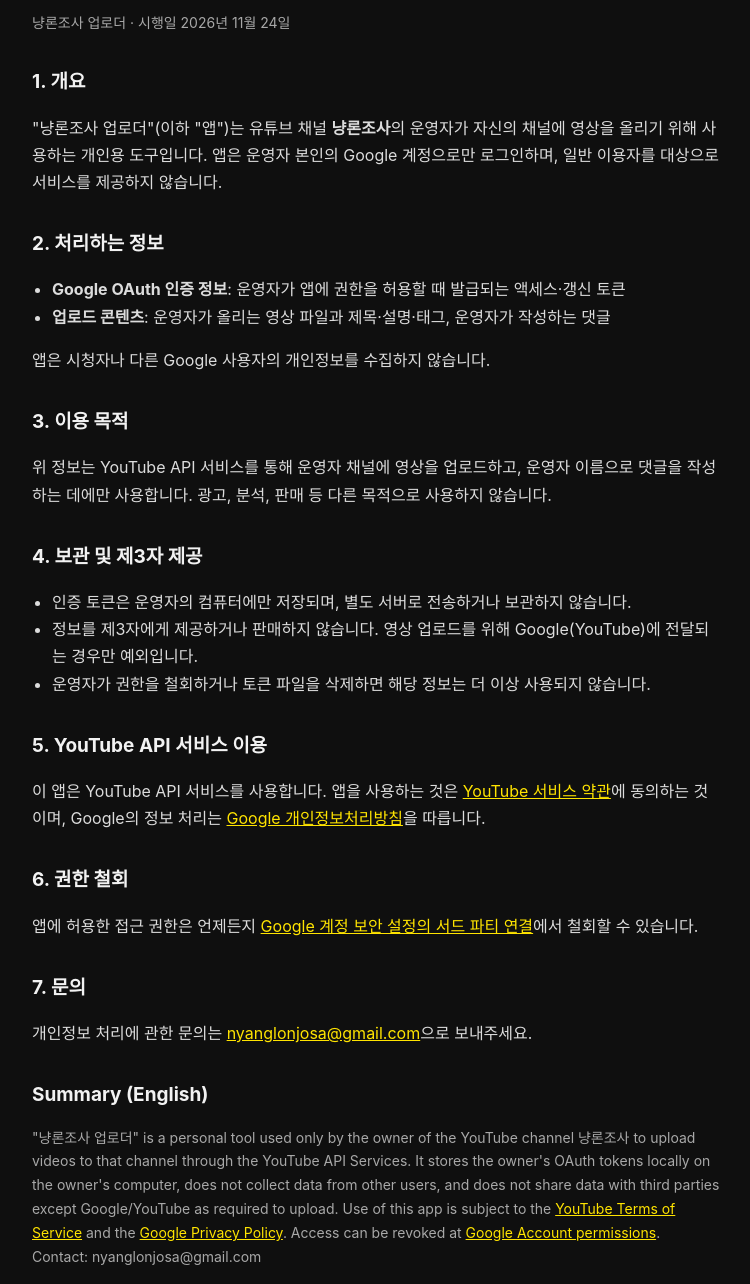
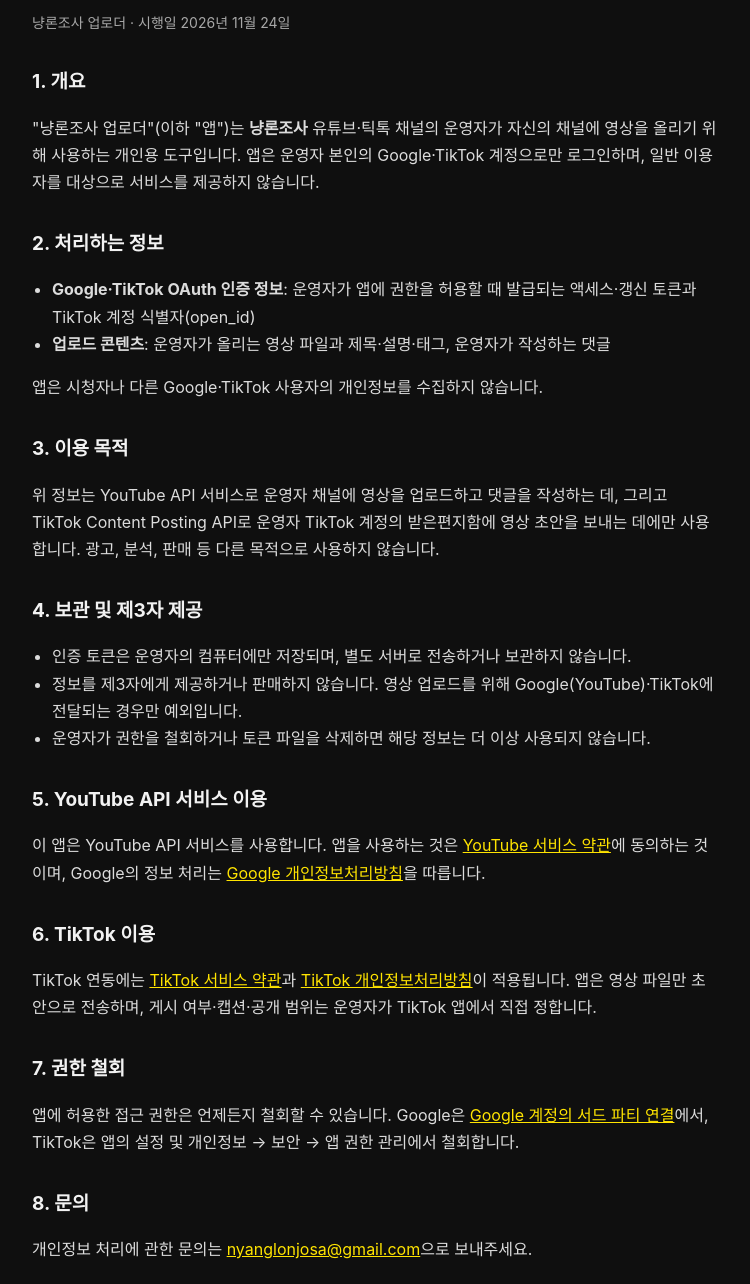
Before and after one commit to tnstjddlrl/nyanglonjosa-site, a plain HTML site: page privacy.html in a window 1280 px wide. Shown: the part 176-1460 px from the top of the page, without its empty margins (264-1014 px from the left). Drawn offline with Linux system fonts and the light colour scheme.

Commit message:
틱톡 연동 내용을 개인정보처리방침·약관에 추가하고 틱톡 URL 확인 파일 등록
Co-Authored-By: Claude Opus 5.5 <noreply@anthropic.com>

```diff
--- a/privacy.html
+++ b/privacy.html
@@ -18,24 +18,24 @@
   <p class="muted">냥론조사 업로더 · 시행일 2026년 11월 24일</p>
 
   <h2>1. 개요</h2>
-  <p>"냥론조사 업로더"(이하 "앱")는 유튜브 채널 <strong>냥론조사</strong>의 운영자가 자신의 채널에 영상을 올리기 위해 사용하는 개인용 도구입니다.
-    앱은 운영자 본인의 Google 계정으로만 로그인하며, 일반 이용자를 대상으로 서비스를 제공하지 않습니다.</p>
+  <p>"냥론조사 업로더"(이하 "앱")는 <strong>냥론조사</strong> 유튜브·틱톡 채널의 운영자가 자신의 채널에 영상을 올리기 위해 사용하는 개인용 도구입니다.
+    앱은 운영자 본인의 Google·TikTok 계정으로만 로그인하며, 일반 이용자를 대상으로 서비스를 제공하지 않습니다.</p>
 
   <h2>2. 처리하는 정보</h2>
   <ul>
-    <li><strong>Google OAuth 인증 정보</strong>: 운영자가 앱에 권한을 허용할 때 발급되는 액세스·갱신 토큰</li>
+    <li><strong>Google·TikTok OAuth 인증 정보</strong>: 운영자가 앱에 권한을 허용할 때 발급되는 액세스·갱신 토큰과 TikTok 계정 식별자(open_id)</li>
     <li><strong>업로드 콘텐츠</strong>: 운영자가 올리는 영상 파일과 제목·설명·태그, 운영자가 작성하는 댓글</li>
   </ul>
-  <p>앱은 시청자나 다른 Google 사용자의 개인정보를 수집하지 않습니다.</p>
+  <p>앱은 시청자나 다른 Google·TikTok 사용자의 개인정보를 수집하지 않습니다.</p>
 
   <h2>3. 이용 목적</h2>
-  <p>위 정보는 YouTube API 서비스를 통해 운영자 채널에 영상을 업로드하고, 운영자 이름으로 댓글을 작성하는 데에만 사용합니다.
+  <p>위 정보는 YouTube API 서비스로 운영자 채널에 영상을 업로드하고 댓글을 작성하는 데, 그리고 TikTok Content Posting API로 운영자 TikTok 계정의 받은편지함에 영상 초안을 보내는 데에만 사용합니다.
     광고, 분석, 판매 등 다른 목적으로 사용하지 않습니다.</p>
 
   <h2>4. 보관 및 제3자 제공</h2>
   <ul>
     <li>인증 토큰은 운영자의 컴퓨터에만 저장되며, 별도 서버로 전송하거나 보관하지 않습니다.</li>
-    <li>정보를 제3자에게 제공하거나 판매하지 않습니다. 영상 업로드를 위해 Google(YouTube)에 전달되는 경우만 예외입니다.</li>
+    <li>정보를 제3자에게 제공하거나 판매하지 않습니다. 영상 업로드를 위해 Google(YouTube)·TikTok에 전달되는 경우만 예외입니다.</li>
     <li>운영자가 권한을 철회하거나 토큰 파일을 삭제하면 해당 정보는 더 이상 사용되지 않습니다.</li>
   </ul>
 
@@ -44,17 +44,23 @@
     <a href="https://www.youtube.com/t/terms" target="_blank" rel="noopener">YouTube 서비스 약관</a>에 동의하는 것이며,
     Google의 정보 처리는 <a href="https://policies.google.com/privacy" target="_blank" rel="noopener">Google 개인정보처리방침</a>을 따릅니다.</p>
 
-  <h2>6. 권한 철회</h2>
-  <p>앱에 허용한 접근 권한은 언제든지
-    <a href="https://myaccount.google.com/permissions" target="_blank" rel="noopener">Google 계정 보안 설정의 서드 파티 연결</a>에서 철회할 수 있습니다.</p>
+  <h2>6. TikTok 이용</h2>
+  <p>TikTok 연동에는 <a href="https://www.tiktok.com/legal/terms-of-service" target="_blank" rel="noopener">TikTok 서비스 약관</a>과
+    <a href="https://www.tiktok.com/legal/privacy-policy" target="_blank" rel="noopener">TikTok 개인정보처리방침</a>이 적용됩니다.
+    앱은 영상 파일만 초안으로 전송하며, 게시 여부·캡션·공개 범위는 운영자가 TikTok 앱에서 직접 정합니다.</p>
 
-  <h2>7. 문의</h2>
+  <h2>7. 권한 철회</h2>
+  <p>앱에 허용한 접근 권한은 언제든지 철회할 수 있습니다.
+    Google은 <a href="https://myaccount.google.com/permissions" target="_blank" rel="noopener">Google 계정의 서드 파티 연결</a>에서,
+    TikTok은 앱의 설정 및 개인정보 → 보안 → 앱 권한 관리에서 철회합니다.</p>
+
+  <h2>8. 문의</h2>
   <p>개인정보 처리에 관한 문의는 <a href="mailto:nyanglonjosa@gmail.com">nyanglonjosa@gmail.com</a>으로 보내주세요.</p>
 
   <h2>Summary (English)</h2>
-  <p class="muted">"냥론조사 업로더" is a personal tool used only by the owner of the YouTube channel 냥론조사 to upload videos to that channel through the YouTube API Services.
-    It stores the owner's OAuth tokens locally on the owner's computer, does not collect data from other users, and does not share data with third parties except Google/YouTube as required to upload.
-    Use of this app is subject to the <a href="https://www.youtube.com/t/terms">YouTube Terms of Service</a> and the <a href="https://policies.google.com/privacy">Google Privacy Policy</a>.
+  <p class="muted">"냥론조사 업로더" is a personal tool used only by the owner of the 냥론조사 YouTube and TikTok channels to upload videos through the YouTube API Services and to send video drafts to the owner's TikTok inbox through the TikTok Content Posting API.
+    It stores the owner's OAuth tokens locally on the owner's computer, does not collect data from other users, and does not share data with third parties except Google/YouTube and TikTok as required to upload.
+    Use of this app is subject to the <a href="https://www.youtube.com/t/terms">YouTube Terms of Service</a>, the <a href="https://policies.google.com/privacy">Google Privacy Policy</a>, the <a href="https://www.tiktok.com/legal/terms-of-service">TikTok Terms of Service</a> and the <a href="https://www.tiktok.com/legal/privacy-policy">TikTok Privacy Policy</a>.
     Access can be revoked at <a href="https://myaccount.google.com/permissions">Google Account permissions</a>. Contact: nyanglonjosa@gmail.com</p>
 
   <footer>
```
Also changed, not shown: terms.html (+5 -4 lines), tiktokguUPQ8S1mcjzvwx2p0yeSuBEr6zRPM8X.txt (added).
